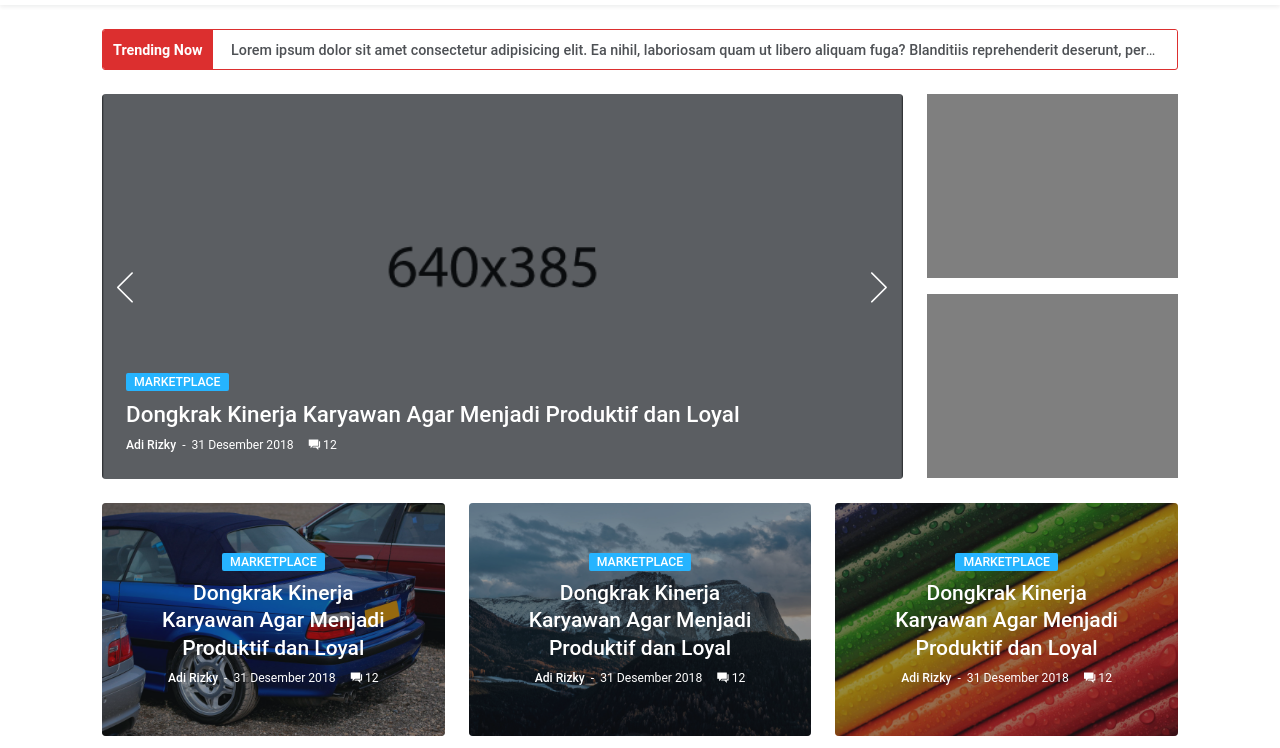
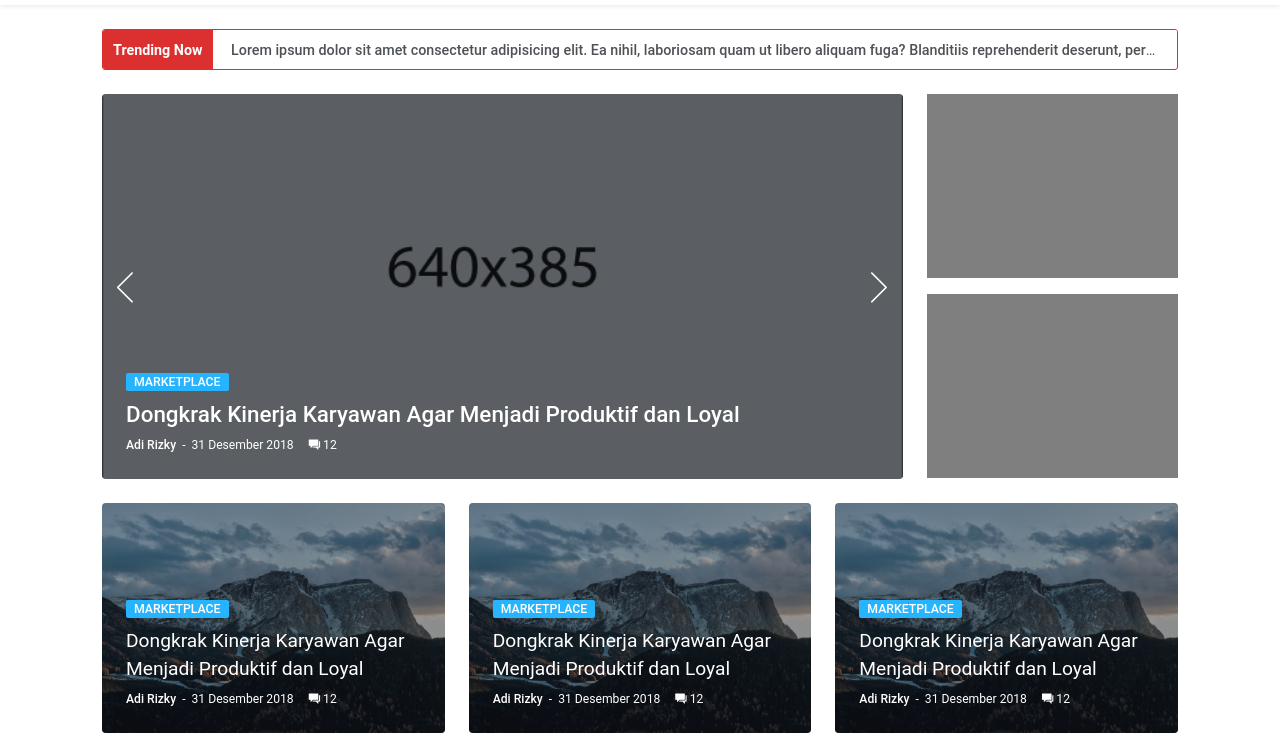
Before and after one commit to adirizky54/portalku, a plain HTML site: page index.html in a window 1280 px wide. Shown: the part 204-952 px from the top of the page. Drawn offline with Linux system fonts and the light colour scheme; a script that the page names is missing; files whose address does not match are found by name.

Commit message:
css Latest article & footer

```diff
--- a/assets/css/portal.css
+++ b/assets/css/portal.css
@@ -236,3 +236,31 @@ body {
   max-width: 100%;
   height: auto;
 }
+
+#title-latest {
+  font-size:1rem;
+}
+
+@media (min-width: 576px){
+  #title-latest {
+    font-size:1.1rem;
+  }
+}
+
+@media (min-width: 768px){
+  #title-latest {
+    font-size:1.3rem;
+  }
+}
+
+@media (min-width: 992px){
+  #title-latest {
+    font-size:1.1rem;
+  }
+}
+
+@media (min-width: 1200px){
+  #title-latest {
+    font-size:1.2rem;
+  }
+}
--- a/index.html
+++ b/index.html
@@ -293,14 +293,15 @@
       </div>
     </div>
     <div class="row mb-4">
-      <div class="col-lg-4">
-        <div class="card ui-bg-cover ui-bg-overlay-container border-0 mb-4" style="background-image: url('assets/img/bg/2.jpg');">
+      <div class="col-lg-4 mb-3">
+        <div class="card ui-bg-cover ui-bg-overlay-container border-0" style="background-image: url('assets/img/bg/1.jpg'); height:230px">
           <div class="ui-bg-overlay bg-dark rounded opacity-50"></div>
-          <div class="card-body text-center text-white p-5">
+          <div class="card-body text-white p-4" style="bottom:0; position: absolute;">
             <a href="kategori.html" class="badge badge-blue text-uppercase px-2">Marketplace</a>
-            <h4 class="my-2">
-              <a href="detail-berita.html" class="text-white line-height-condenced">Dongkrak Kinerja Karyawan Agar Menjadi Produktif dan Loyal</a>
-            </h4>
+            <div class="my-2" id="title-latest">
+              <a href="detail-berita.html" class="text-white line-height-condenced">Dongkrak Kinerja Karyawan Agar Menjadi
+                Produktif dan Loyal</a>
+            </div>
             <div class="small">
               <a href="#" class="text-white font-weight-semibold">Adi Rizky</a>
               &nbsp;-&nbsp;
@@ -311,14 +312,15 @@
           </div>
         </div>
       </div>
-      <div class="col-lg-4">
-        <div class="card ui-bg-cover ui-bg-overlay-container border-0 mb-4" style="background-image: url('assets/img/bg/1.jpg');">
+      <div class="col-lg-4 mb-3">
+        <div class="card ui-bg-cover ui-bg-overlay-container border-0" style="background-image: url('assets/img/bg/1.jpg'); height:230px">
           <div class="ui-bg-overlay bg-dark rounded opacity-50"></div>
-          <div class="card-body text-center text-white p-5">
+          <div class="card-body text-white p-4" style="bottom:0; position: absolute;">
             <a href="kategori.html" class="badge badge-blue text-uppercase px-2">Marketplace</a>
-            <h4 class="my-2">
-              <a href="detail-berita.html" class="text-white line-height-condenced">Dongkrak Kinerja Karyawan Agar Menjadi Produktif dan Loyal</a>
-            </h4>
+            <div class="my-2" id="title-latest">
+              <a href="detail-berita.html" class="text-white line-height-condenced">Dongkrak Kinerja Karyawan Agar Menjadi
+                Produktif dan Loyal</a>
+            </div>
             <div class="small">
               <a href="#" class="text-white font-weight-semibold">Adi Rizky</a>
               &nbsp;-&nbsp;
@@ -329,14 +331,15 @@
           </div>
         </div>
       </div>
-      <div class="col-lg-4">
-        <div class="card ui-bg-cover ui-bg-overlay-container border-0 mb-4" style="background-image: url('assets/img/bg/3.jpg');">
+      <div class="col-lg-4 mb-3">
+        <div class="card ui-bg-cover ui-bg-overlay-container border-0" style="background-image: url('assets/img/bg/1.jpg'); height:230px">
           <div class="ui-bg-overlay bg-dark rounded opacity-50"></div>
-          <div class="card-body text-center text-white p-5">
+          <div class="card-body text-white p-4" style="bottom:0; position: absolute;">
             <a href="kategori.html" class="badge badge-blue text-uppercase px-2">Marketplace</a>
-            <h4 class="my-2">
-              <a href="detail-berita.html" class="text-white line-height-condenced">Dongkrak Kinerja Karyawan Agar Menjadi Produktif dan Loyal</a>
-            </h4>
+            <div class="my-2" id="title-latest">
+              <a href="detail-berita.html" class="text-white line-height-condenced">Dongkrak Kinerja Karyawan Agar Menjadi
+                Produktif dan Loyal</a>
+            </div>
             <div class="small">
               <a href="#" class="text-white font-weight-semibold">Adi Rizky</a>
               &nbsp;-&nbsp;
@@ -655,11 +658,19 @@
     </div>
   </div>
 
-  <div class="bg-dark text-white mt-4">
-    <div class="container py-2">
-      <div>© 2018 Portal Billionaire Store</div>
+  <nav class="footer bg-dark">
+    <div class="container d-flex flex-column flex-sm-row justify-content-between text-center pb-3">
+      <div class="pt-3">
+        <a href="#" class="footer-text font-weight-bolder">Brand</a> ©
+      </div>
+      <div>
+        <a href="#" class="footer-link pt-3">About Us</a>
+        <a href="#" class="footer-link pt-3 ml-4">Help</a>
+        <a href="#" class="footer-link pt-3 ml-4">Contact</a>
+        <a href="#" class="footer-link pt-3 ml-4">Terms &amp; Conditions</a>
+      </div>
     </div>
-  </div>
+  </nav>
 
   <!-- Core scripts -->
   <script src="assets/vendor/libs/jquery/jquery-3.3.1.min.js"></script>
```
Also changed, not shown: detail-berita.html (+12 -4 lines), kategori.html (+12 -4 lines), search.html (+12 -4 lines).
